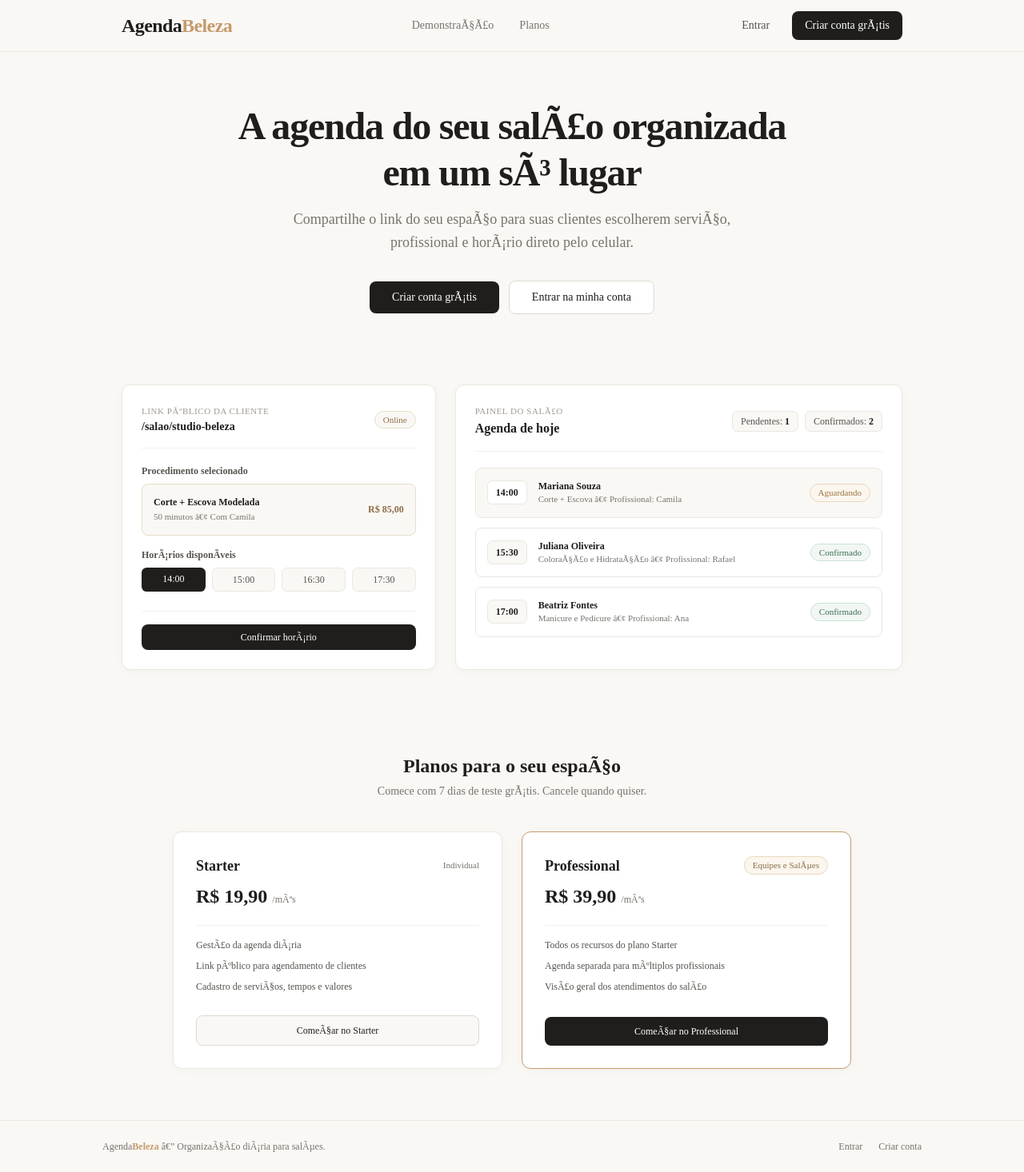
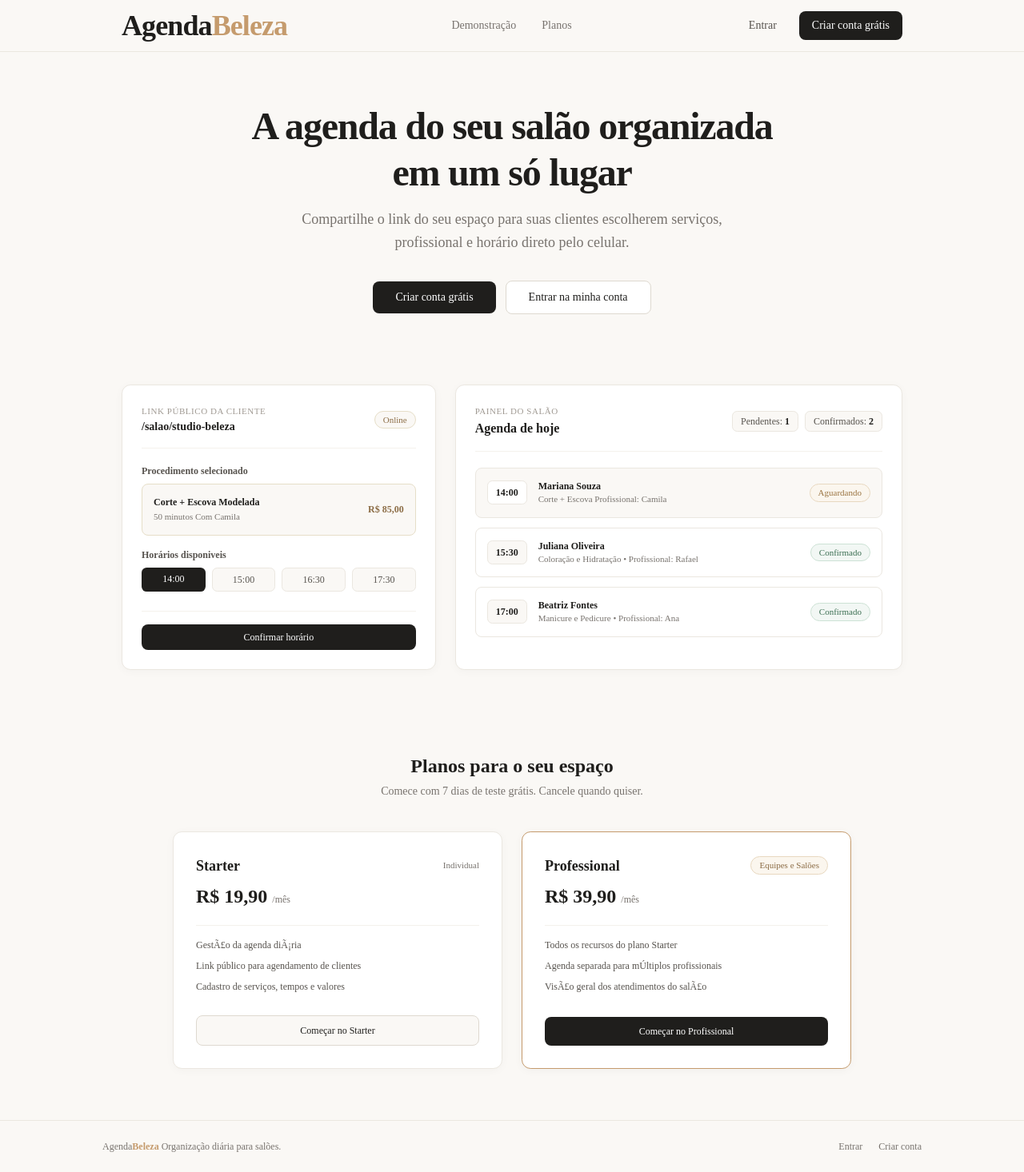
Before and after one commit to kaciaraynara/AGENDABELEZA, a Next.js app in the folder frontend/: page / in a window 1280 px wide. Shown: the whole page at 80% size. Built offline with nearby package versions, Linux system fonts and the light colour scheme.

Commit message:
style: aplica identidade visual minimalista branco e lilas em todas as telas

```diff
--- a/frontend/src/app/page.tsx
+++ b/frontend/src/app/page.tsx
@@ -3,16 +3,16 @@ import Link from 'next/link';
 export default function PaginaInicial() {
   return (
     <div className="min-h-screen bg-[#FAF8F5] text-[#1F1E1C] flex flex-col antialiased selection:bg-[#C59B6D]/20 selection:text-[#1F1E1C]">
-      {/* CabeÃ§alho alinhado Ã  identidade do Login */}
+      {/* Cabeçalho alinhado à identidade do Login */}
       <header className="w-full bg-[#FAF8F5]/90 backdrop-blur-sm border-b border-[#EBE7E0] sticky top-0 z-50">
         <div className="max-w-5xl mx-auto px-6 h-16 flex items-center justify-between">
-          <Link href="/" className="text-2xl font-bold tracking-tight text-[#1F1E1C]">
+          <Link href="/" className="text-4xl font-bold tracking-tight text-[#1F1E1C]">
             Agenda<span className="text-[#C59B6D]">Beleza</span>
           </Link>
 
           <nav className="hidden sm:flex items-center gap-8 text-sm text-[#78736E]">
             <a href="#demonstracao" className="hover:text-[#1F1E1C] transition-colors">
-              DemonstraÃ§Ã£o
+              Demonstração
             </a>
             <a href="#planos" className="hover:text-[#1F1E1C] transition-colors">
               Planos
@@ -30,7 +30,7 @@ export default function PaginaInicial() {
               href="/cadastro"
               className="px-4 py-2 text-sm font-medium text-white bg-[#1F1E1C] hover:bg-[#33312E] rounded-lg transition-colors"
             >
-              Criar conta grÃ¡tis
+              Criar conta grátis
             </Link>
           </div>
         </div>
@@ -39,17 +39,17 @@ export default function PaginaInicial() {
       {/* Chamada Principal (mesma estÃ©tica do Login, sem o selo superior) */}
       <section className="pt-16 pb-12 px-6 max-w-3xl mx-auto text-center">
         <h1 className="text-3xl sm:text-5xl font-bold text-[#1F1E1C] tracking-tight leading-[1.2] mb-4">
-          A agenda do seu salÃ£o organizada em um sÃ³ lugar
+          A agenda do seu salão organizada em um só lugar
         </h1>
         <p className="text-base sm:text-lg text-[#78736E] max-w-xl mx-auto mb-8 leading-relaxed">
-          Compartilhe o link do seu espaÃ§o para suas clientes escolherem serviÃ§o, profissional e horÃ¡rio direto pelo celular.
+          Compartilhe o link do seu espaço para suas clientes escolherem serviços, profissional e horário direto pelo celular.
         </p>
         <div className="flex flex-col sm:flex-row items-center justify-center gap-3">
           <Link
             href="/cadastro"
             className="w-full sm:w-auto px-7 py-2.5 text-sm font-medium text-white bg-[#1F1E1C] hover:bg-[#33312E] rounded-lg transition-colors"
           >
-            Criar conta grÃ¡tis
+            Criar conta grátis
           </Link>
           <Link
             href="/login"
@@ -69,7 +69,7 @@ export default function PaginaInicial() {
               <div className="flex items-center justify-between pb-4 mb-5 border-b border-[#F4F1EC]">
                 <div>
                   <span className="text-[11px] uppercase tracking-wider text-[#A09A93] block">
-                    Link pÃºblico da cliente
+                    Link público da cliente
                   </span>
                   <p className="text-sm font-bold text-[#1F1E1C] mt-0.5">
                     /salao/studio-beleza
@@ -88,7 +88,7 @@ export default function PaginaInicial() {
                   <div className="p-3.5 bg-[#FAF8F5] border border-[#E6DEC8] rounded-lg flex items-center justify-between">
                     <div>
                       <p className="text-xs font-bold text-[#1F1E1C]">Corte + Escova Modelada</p>
-                      <p className="text-[11px] text-[#78736E] mt-0.5">50 minutos â€¢ Com Camila</p>
+                      <p className="text-[11px] text-[#78736E] mt-0.5">50 minutos Com Camila</p>
                     </div>
                     <span className="text-xs font-bold text-[#8C6D46]">R$ 85,00</span>
                   </div>
@@ -96,7 +96,7 @@ export default function PaginaInicial() {
 
                 <div>
                   <p className="text-xs font-semibold text-[#57534E] mb-2">
-                    HorÃ¡rios disponÃ­veis
+                    Horários disponiveis
                   </p>
                   <div className="grid grid-cols-4 gap-2">
                     <span className="py-1.5 text-center text-xs font-medium bg-[#1F1E1C] text-white rounded-md">
@@ -118,7 +118,7 @@ export default function PaginaInicial() {
 
             <div className="mt-6 pt-4 border-t border-[#F4F1EC]">
               <div className="w-full py-2 text-center text-xs font-medium text-white bg-[#1F1E1C] rounded-lg">
-                Confirmar horÃ¡rio
+                Confirmar horário
               </div>
             </div>
           </div>
@@ -128,7 +128,7 @@ export default function PaginaInicial() {
             <div className="flex items-center justify-between pb-4 mb-5 border-b border-[#F4F1EC]">
               <div>
                 <span className="text-[11px] uppercase tracking-wider text-[#A09A93] block">
-                  Painel do salÃ£o
+                  Painel do salão
                 </span>
                 <h2 className="text-base font-bold text-[#1F1E1C] mt-0.5">
                   Agenda de hoje
@@ -152,7 +152,7 @@ export default function PaginaInicial() {
                   </span>
                   <div>
                     <p className="text-xs font-bold text-[#1F1E1C]">Mariana Souza</p>
-                    <p className="text-[11px] text-[#78736E]">Corte + Escova â€¢ Profissional: Camila</p>
+                    <p className="text-[11px] text-[#78736E]">Corte + Escova  Profissional: Camila</p>
                   </div>
                 </div>
                 <span className="text-[11px] font-medium px-2.5 py-0.5 rounded-full bg-[#FBF6EE] text-[#9A7442] border border-[#E8D8C0]">
@@ -167,7 +167,7 @@ export default function PaginaInicial() {
                   </span>
                   <div>
                     <p className="text-xs font-bold text-[#1F1E1C]">Juliana Oliveira</p>
-                    <p className="text-[11px] text-[#78736E]">ColoraÃ§Ã£o e HidrataÃ§Ã£o â€¢ Profissional: Rafael</p>
+                    <p className="text-[11px] text-[#78736E]">Coloração e Hidratação • Profissional: Rafael</p>
                   </div>
                 </div>
                 <span className="text-[11px] font-medium px-2.5 py-0.5 rounded-full bg-[#F2F7F4] text-[#3B6E52] border border-[#CDE2D5]">
@@ -182,7 +182,7 @@ export default function PaginaInicial() {
                   </span>
                   <div>
                     <p className="text-xs font-bold text-[#1F1E1C]">Beatriz Fontes</p>
-                    <p className="text-[11px] text-[#78736E]">Manicure e Pedicure â€¢ Profissional: Ana</p>
+                    <p className="text-[11px] text-[#78736E]">Manicure e Pedicure • Profissional: Ana</p>
                   </div>
                 </div>
                 <span className="text-[11px] font-medium px-2.5 py-0.5 rounded-full bg-[#F2F7F4] text-[#3B6E52] border border-[#CDE2D5]">
@@ -194,11 +194,11 @@ export default function PaginaInicial() {
         </div>
       </section>
 
-      {/* SeÃ§Ã£o de Planos no mesmo estilo de card */}
+      {/* Seção de Planos no mesmo estilo de card */}
       <section id="planos" className="py-16 px-6 max-w-4xl mx-auto w-full">
         <div className="text-center mb-10">
-          <h2 className="text-2xl font-bold text-[#1F1E1C] mb-1.5">Planos para o seu espaÃ§o</h2>
-          <p className="text-sm text-[#78736E]">Comece com 7 dias de teste grÃ¡tis. Cancele quando quiser.</p>
+          <h2 className="text-2xl font-bold text-[#1F1E1C] mb-1.5">Planos para o seu espaço</h2>
+          <p className="text-sm text-[#78736E]">Comece com 7 dias de teste grátis. Cancele quando quiser.</p>
         </div>
 
         <div className="grid sm:grid-cols-2 gap-6">
@@ -209,19 +209,19 @@ export default function PaginaInicial() {
                 <span className="text-[11px] text-[#78736E]">Individual</span>
               </div>
               <div className="text-2xl font-bold text-[#1F1E1C] mb-5">
-                R$ 19,90 <span className="text-xs font-normal text-[#78736E]">/mÃªs</span>
+                R$ 19,90 <span className="text-xs font-normal text-[#78736E]">/mês</span>
               </div>
               <ul className="text-xs text-[#57534E] space-y-2.5 mb-7 border-t border-[#F4F1EC] pt-4">
                 <li>GestÃ£o da agenda diÃ¡ria</li>
-                <li>Link pÃºblico para agendamento de clientes</li>
-                <li>Cadastro de serviÃ§os, tempos e valores</li>
+                <li>Link público para agendamento de clientes</li>
+                <li>Cadastro de serviços, tempos e valores</li>
               </ul>
             </div>
             <Link
               href="/cadastro"
               className="w-full py-2.5 text-center text-xs font-medium text-[#1F1E1C] bg-[#FAF8F5] border border-[#DED9D0] hover:bg-[#F4F1EC] rounded-lg transition-colors"
             >
-              ComeÃ§ar no Starter
+              Começar no Starter
             </Link>
           </div>
 
@@ -230,15 +230,15 @@ export default function PaginaInicial() {
               <div className="flex items-center justify-between mb-2">
                 <h3 className="text-lg font-bold text-[#1F1E1C]">Professional</h3>
                 <span className="text-[11px] font-medium text-[#8C6D46] bg-[#FBF6EE] px-2.5 py-0.5 rounded-full border border-[#E8D8C0]">
-                  Equipes e SalÃµes
+                  Equipes e Salões
                 </span>
               </div>
               <div className="text-2xl font-bold text-[#1F1E1C] mb-5">
-                R$ 39,90 <span className="text-xs font-normal text-[#78736E]">/mÃªs</span>
+                R$ 39,90 <span className="text-xs font-normal text-[#78736E]">/mês</span>
               </div>
               <ul className="text-xs text-[#57534E] space-y-2.5 mb-7 border-t border-[#F4F1EC] pt-4">
                 <li>Todos os recursos do plano Starter</li>
-                <li>Agenda separada para mÃºltiplos profissionais</li>
+                <li>Agenda separada para mÚltiplos profissionais</li>
                 <li>VisÃ£o geral dos atendimentos do salÃ£o</li>
               </ul>
             </div>
@@ -246,7 +246,7 @@ export default function PaginaInicial() {
               href="/cadastro"
               className="w-full py-2.5 text-center text-xs font-medium text-white bg-[#1F1E1C] hover:bg-[#33312E] rounded-lg transition-colors"
             >
-              ComeÃ§ar no Professional
+              Começar no Profissional
             </Link>
           </div>
         </div>
@@ -256,7 +256,7 @@ export default function PaginaInicial() {
       <footer className="mt-auto py-6 px-6 border-t border-[#EBE7E0] text-xs text-[#78736E]">
         <div className="max-w-5xl mx-auto flex flex-col sm:flex-row items-center justify-between gap-3">
           <p>
-            Agenda<span className="text-[#C59B6D] font-semibold">Beleza</span> â€” OrganizaÃ§Ã£o diÃ¡ria para salÃµes.
+            Agenda<span className="text-[#C59B6D] font-semibold">Beleza</span>  Organização diária para salões.
           </p>
           <div className="flex gap-5">
             <Link href="/login" className="hover:text-[#1F1E1C]">
```
